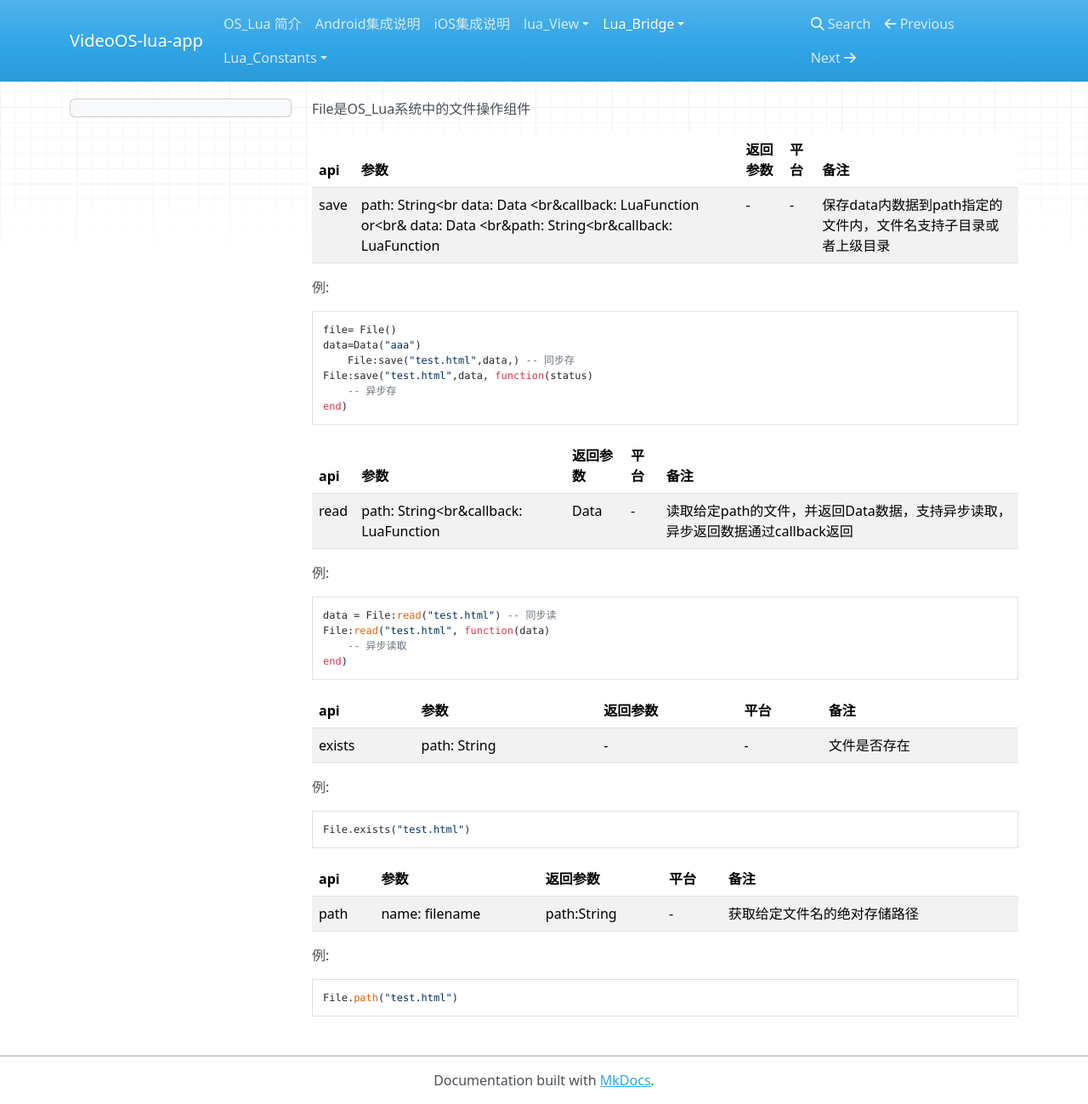
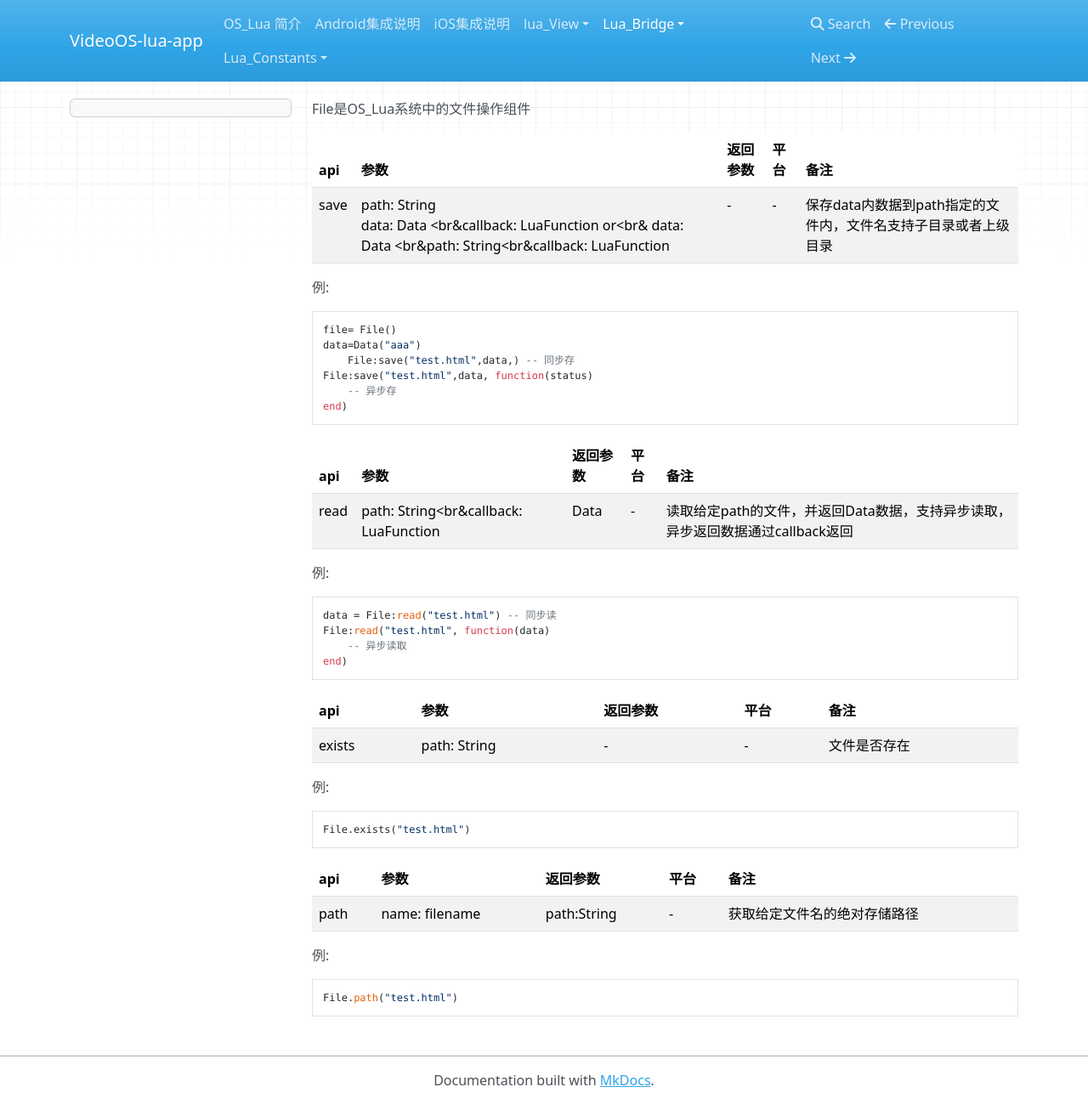
Before and after one commit to VideoOS/VideoOS-lua-app, an MkDocs documentation site: the page built from docs/API/Lua_Bridge/File.md, in a window 1280 px wide and 1299 px high. Shown: the whole window at 85% size. Built offline with MkDocs 1.6.1, drawn with Linux system fonts in a browser that asks for light colours; nearby versions of some CDN libraries.

Commit message:
no message

````diff
--- a/docs/API/Lua_Bridge/File.md
+++ b/docs/API/Lua_Bridge/File.md
@@ -3,7 +3,7 @@ File是OS_Lua系统中的文件操作组件
 
 | api  |参数   |返回参数   |平台   |备注|
 | ------------ | ------------ | ------------ | ------------ |------------ |
-|   save     |  path: String<br  data: Data <br&callback: LuaFunction or<br& data: Data <br&path: String<br&callback: LuaFunction    |  -   |   -  |  保存data内数据到path指定的文件内，文件名支持子目录或者上级目录     |
+|   save     |  path: String<br>data: Data <br&callback: LuaFunction or<br& data: Data <br&path: String<br&callback: LuaFunction    |  -   |   -  |  保存data内数据到path指定的文件内，文件名支持子目录或者上级目录     |
 
 例:
 ```lua
````
